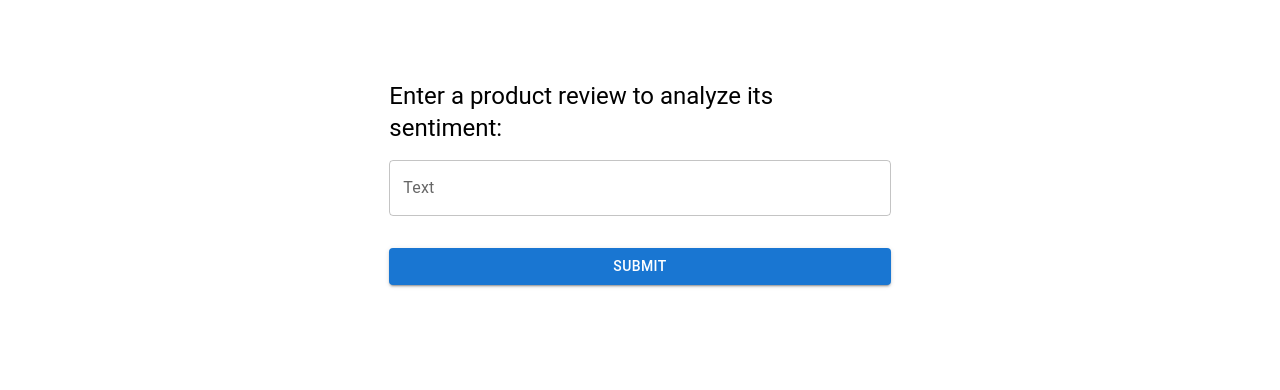
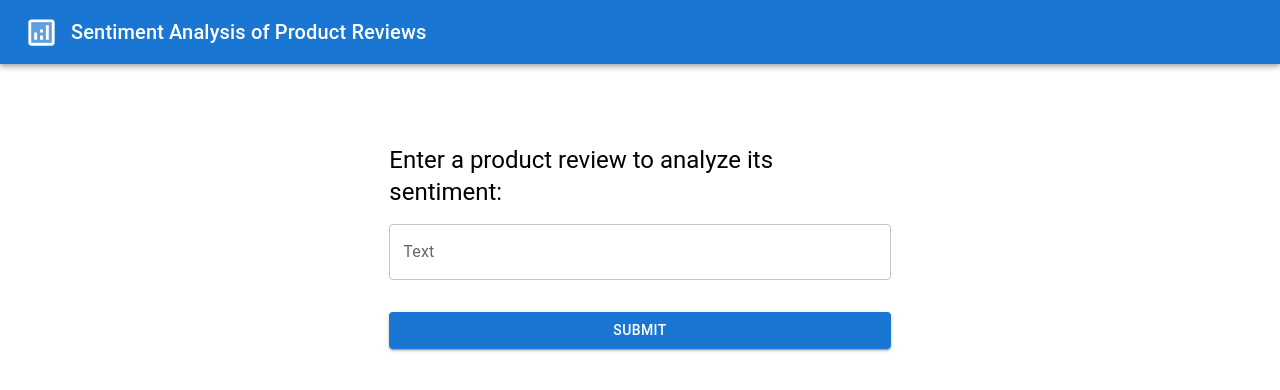
Before and after one commit to VirajPatidar/AmazonSentimentAnalysis, a React (Create React App) app in the folder frontend/: page / in a window 1280 px wide. Shown: the top 390 px of the page. Built offline with nearby package versions, Linux system fonts and the light colour scheme.

Commit message:
navbar completed

```diff
--- a/frontend/package.json
+++ b/frontend/package.json
@@ -5,6 +5,7 @@
   "dependencies": {
     "@emotion/react": "^11.8.2",
     "@emotion/styled": "^11.8.1",
+    "@mui/icons-material": "^5.5.1",
     "@mui/lab": "^5.0.0-alpha.75",
     "@mui/material": "^5.5.3",
     "@testing-library/jest-dom": "^5.16.3",
--- a/frontend/src/App.js
+++ b/frontend/src/App.js
@@ -1,5 +1,6 @@
 import React, { useState } from 'react';
 import axios from 'axios';
+import Navbar from './Navbar';
 
 // MUI
 import Box from '@mui/material/Box';
@@ -51,6 +52,7 @@ function App() {
 
     return (
         <>
+            <Navbar />
             <Grid container justifyContent="center" alignItems="center">
                 <Grid item xs={12} sm={8} md={5} mt={8} p={2}>
                     <Typography variant="h5">
--- /dev/null
+++ b/frontend/src/Navbar.js
@@ -0,0 +1,32 @@
+import React from 'react';
+
+//MUI
+import AppBar from '@mui/material/AppBar';
+import Box from '@mui/material/Box';
+import Toolbar from '@mui/material/Toolbar';
+import Typography from '@mui/material/Typography';
+import IconButton from '@mui/material/IconButton';
+import AnalyticsTwoToneIcon from '@mui/icons-material/AnalyticsTwoTone';
+
+
+export default function Navbar() {
+    return (
+        <Box sx={{ flexGrow: 1 }}>
+            <AppBar position="static">
+                <Toolbar>
+                    <IconButton
+                        size="large"
+                        edge="start"
+                        color="inherit"
+                        aria-label="menu"
+                    >
+                        <AnalyticsTwoToneIcon fontSize="large" />
+                    </IconButton>
+                    <Typography variant="h6" component="div" sx={{ flexGrow: 1 }}>
+                        Sentiment Analysis of Product Reviews
+                    </Typography>
+                </Toolbar>
+            </AppBar>
+        </Box>
+    );
+}
```
Also changed, not shown: 1 other file (tests, documents, lock files or other folders).
